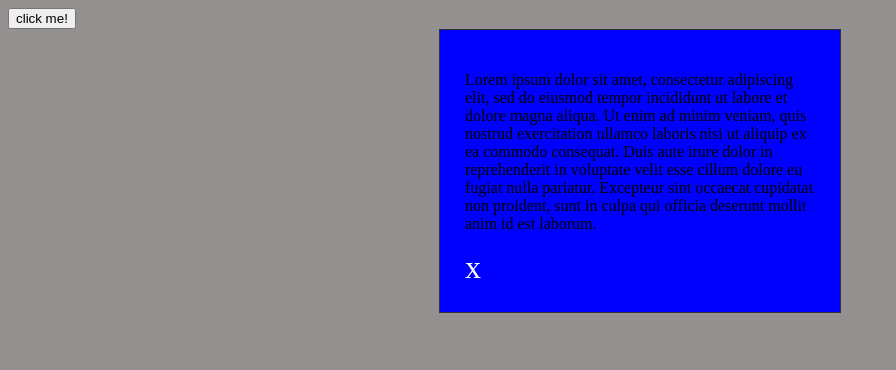
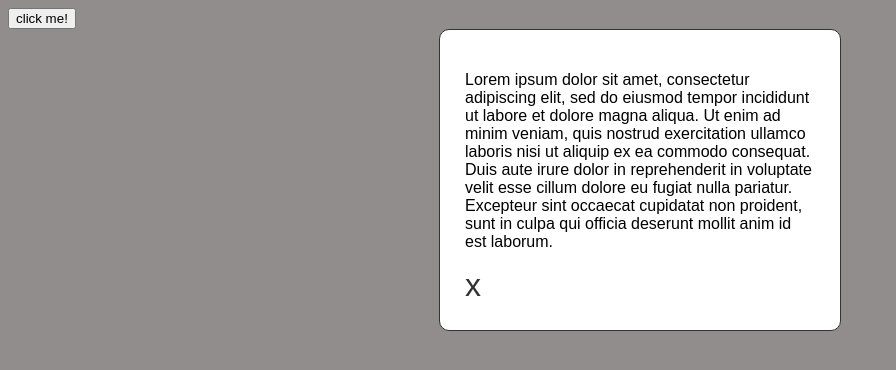
Before and after one commit to LisaBee224/jquery-modal, a plain HTML site: page index.html in a window 1280 px wide. Both pictures are taken after a click on the button "click me!". Shown: the whole page, without its empty margins (0-896 px from the left). Drawn offline with nearby package versions, Linux system fonts and the light colour scheme.

Commit message:
Add fade in

```diff
--- a/css.css
+++ b/css.css
@@ -1,17 +1,30 @@
+body{
+  font-family:sans-serif;
+}
+
 .active{
-  background-color:rgba(110, 103, 103, 0.73);
+  transition: background-color 0.6s ease;
+  background-color:rgba(110, 103, 103, .75);
+
+
 }
+.overlay{
+  background-color: #fff;
+  width:100%;
+}
+
 
 #modal{
   display:none;
   width:350px;
   margin:0 auto;
   border: 1px solid #333;
+  border-radius:10px;
   padding:2%;
-  background-color:blue;
+  background-color:#fff;
 }
 
 .close{
-  color: #fff;
+  color: #333;
   font-size:2em;
 }
--- a/script.js
+++ b/script.js
@@ -1,7 +1,7 @@
 $(document).ready(function(){
   $("button").click(function(e){
     $(e.target).parent("body").addClass('active');
-    $("#modal").show();
+    $("#modal").slideDown("slow");
     $(".close").click(function(e){
       $(e.target).parent().hide();
       $("body").removeClass();
```
Also changed, not shown: index.html (+1 -0 lines).
